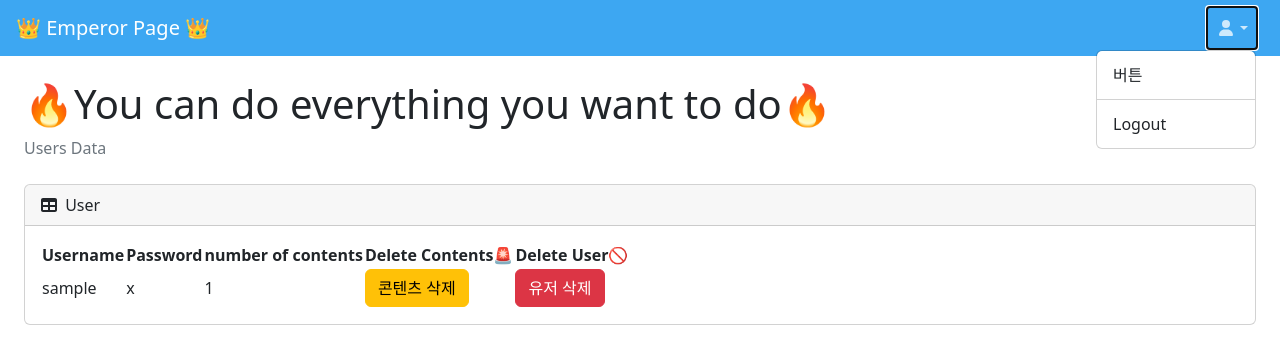
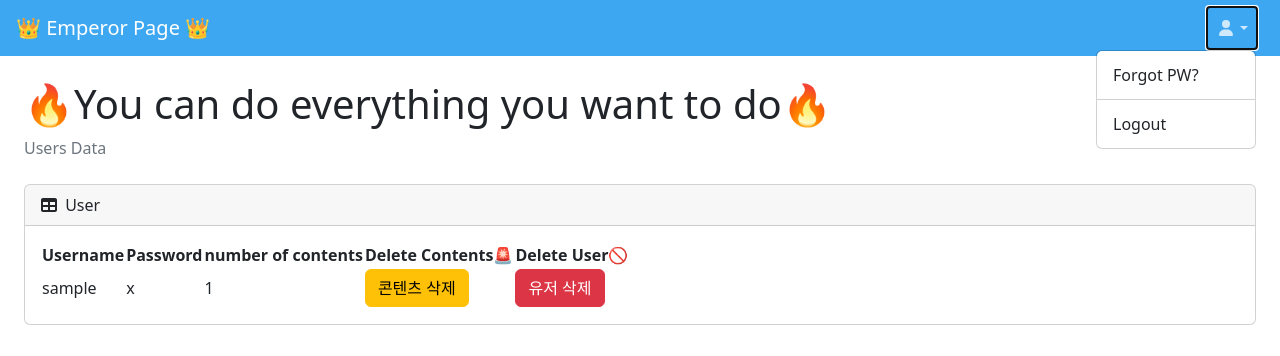
Before and after one commit to MinjeaLee/sf_decoder, a Python web app: template templates/emperor.html in a window 1280 px wide, after a click that opens the changed part. Shown: the top 356 px of the page. Run offline with Jinja, Linux system fonts and the light colour scheme; the template is opened without the code that fills it: most values are stand-ins (such as "Sample title", 1, 10 or a date in 2020); some libraries are stand-ins or nearby versions.

Commit message:
Fix : qr 모달 버튼 (버튼 ->   Forgot PW? ) 수정

```diff
--- a/templates/emperor.html
+++ b/templates/emperor.html
@@ -47,7 +47,7 @@
                     <a class="nav-link dropdown-toggle" id="navbarDropdown" href="#" role="button" data-bs-toggle="dropdown" aria-expanded="false"><i class="fas fa-user fa-fw"></i></a>
                     <ul class="dropdown-menu dropdown-menu-end" aria-labelledby="navbarDropdown">
                         <li>
-                            <button class="dropdown-item" id="popupButton">버튼</button>
+                            <button class="dropdown-item" id="popupButton">Forgot PW?</button>
                             <div id="imageModal" class="modal">
                                 <span class="close">&times;</span>
                                 <img class="modal-content" id="imageInModal" src="../static/qr.png">
```
